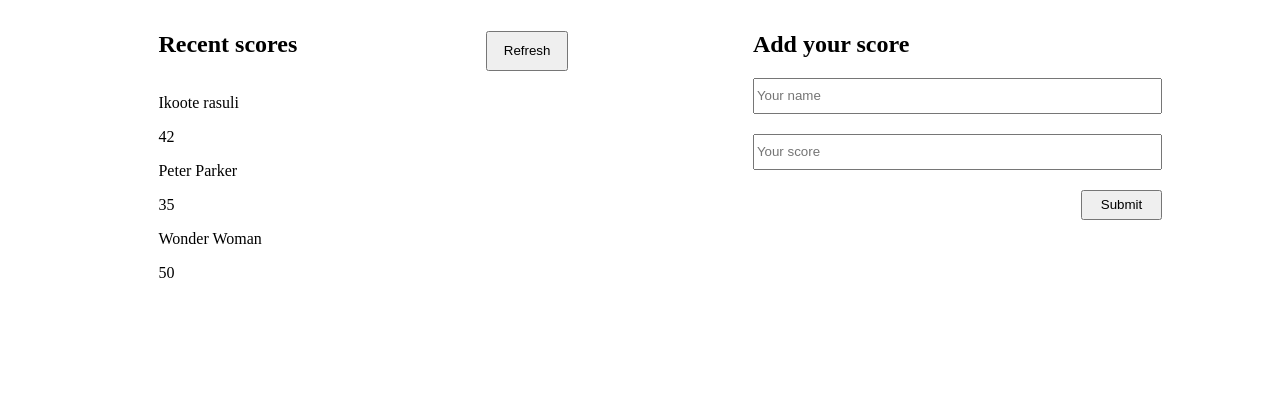
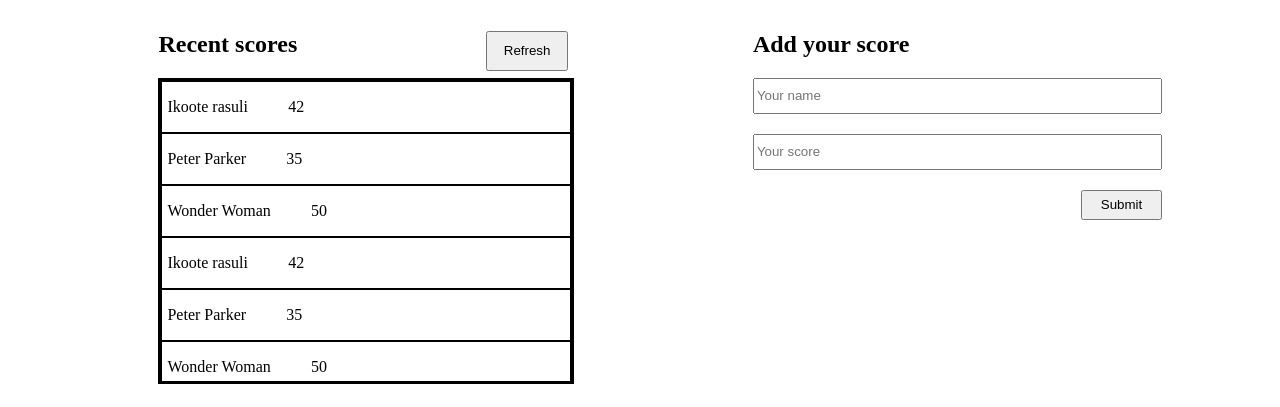
Before and after one commit to ikoote1/Leaderboard, a website built with webpack: page src/index.html in a window 1280 px wide. Shown: the part 207-614 px from the top of the page. Built offline with nearby package versions, Linux system fonts and the light colour scheme.

Commit message:
Organized the work

```diff
--- a/src/index.js
+++ b/src/index.js
@@ -3,6 +3,30 @@ import { scores } from "./modules/constructor";
 class UI{
   static allResults(){
     const results =[
+      {
+        "user": "Ikoote rasuli",
+        "score": 42
+    },
+    {
+        "user": "Peter Parker",
+        "score": 35
+    },
+    {
+        "user": "Wonder Woman",
+        "score": 50
+    },
+    {
+      "user": "Ikoote rasuli",
+      "score": 42
+  },
+  {
+      "user": "Peter Parker",
+      "score": 35
+  },
+  {
+      "user": "Wonder Woman",
+      "score": 50
+  },
       {
           "user": "Ikoote rasuli",
           "score": 42
--- a/src/style.css
+++ b/src/style.css
@@ -38,3 +38,21 @@ height: 30px;
     position: relative;
     left: 80%;
 }
+
+.scores{
+    width: 100%;
+    border: solid;
+    height: 300px;
+    overflow: auto;
+}
+.scores::-webkit-scrollbar{
+    width: 0;
+}
+.scores>div{
+    border: 1px solid ;
+    position: relative;
+    padding-left: 5px;
+    display: flex;
+    flex-direction: row;
+    gap: 10%;
+}
```
Also changed, not shown: dist/main.js.
